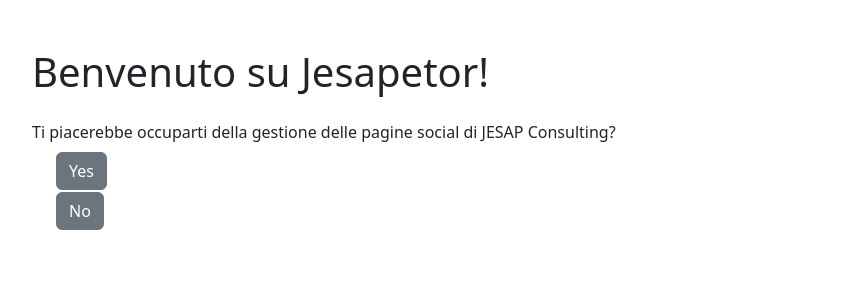
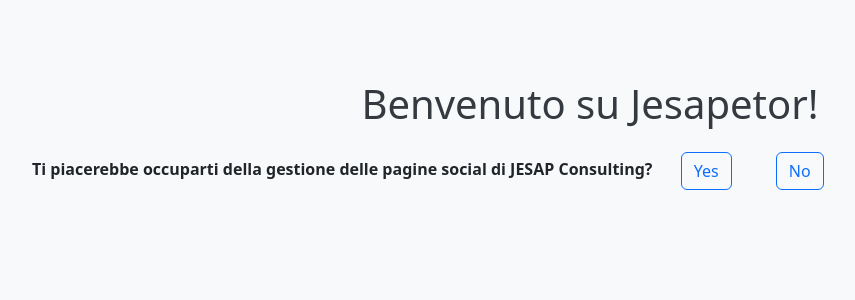
Before and after one commit to MicheleVitulli/Jesapetor, a Flask app: template templates/index.html in a window 1280 px wide. Shown: the top 300 px of the page, without its empty margins (50-905 px from the left). Run offline with Flask 3, Linux system fonts and the light colour scheme; the template is opened without the code that fills it, so the values that code supplies are empty.

Commit message:
new page

```diff
--- a/app.py
+++ b/app.py
@@ -11,7 +11,7 @@ def home():
         return jsonify({"redirect": url_for('results')})
 
     if request.method == 'GET':
-        return render_template('index.html')
+        return render_template('test.html')
 
 @app.route('/results')
 def results():
--- a/static/js/script.js
+++ b/static/js/script.js
@@ -1,21 +1,21 @@
-import { questions } from './questions.js';
-document.addEventListener('DOMContentLoaded', function () {
+import { questions } from "./questions.js";
+document.addEventListener("DOMContentLoaded", function () {
   let currentQuestionIndex = 0;
   let answersDictionary = {};
   let answerArray = [];
 
   function displayQuestion(question) {
-        const container = document.getElementById('questionContainer');
+    const container = document.getElementById("questionContainer");
     container.innerHTML = `
           <div class="mb-3">
-            <label class="form-label">${question.text}</label>
-            <div class="form-check">
+              <label class="form-label" style="font-weight: bold;">${question.text}</label>
+              <div class="form-check form-check-inline">
                   <input type="radio" class="nextQuestion btn-check" name="question${question.id}" id="option1-${question.id}" value="true" autocomplete="off">
-                <label class="btn btn-secondary" for="option1-${question.id}">Yes</label>
+                  <label class="btn btn-outline-primary" for="option1-${question.id}">Yes</label>
               </div>
-            <div class="form-check">
+              <div class="form-check form-check-inline">
                   <input type="radio" class="nextQuestion btn-check" name="question${question.id}" id="option2-${question.id}" value="false" autocomplete="off">
-                <label class="btn btn-secondary" for="option2-${question.id}">No</label>
+                  <label class="btn btn-outline-primary" for="option2-${question.id}">No</label>
               </div>
           </div>`;
     setupNextQuestion();
@@ -23,13 +23,16 @@ document.addEventListener('DOMContentLoaded', function () {
 
   function setupNextQuestion() {
     let results;
-        const nextButtons = document.querySelectorAll('.nextQuestion');
-        nextButtons.forEach(button => {
-            button.addEventListener('change', function () {
-                const answer = document.querySelector(`input[name="question${questions[currentQuestionIndex].id}"]:checked`).value === "true";
+    const nextButtons = document.querySelectorAll(".nextQuestion");
+    nextButtons.forEach((button) => {
+      button.addEventListener("change", function () {
+        const answer =
+          document.querySelector(
+            `input[name="question${questions[currentQuestionIndex].id}"]:checked`,
+          ).value === "true";
         // Dictionary operations
         answersDictionary[currentQuestionIndex] = answer;
-                console.log(answersDictionary)
+        console.log(answersDictionary);
         // Array operations
         if (answer === true) {
           var temp_array = questions[currentQuestionIndex].value_true;
@@ -53,7 +56,7 @@ document.addEventListener('DOMContentLoaded', function () {
         // end
 
         if (nextIndex !== null) {
-                    currentQuestionIndex = questions.findIndex(q => q.id === nextIndex);
+          currentQuestionIndex = questions.findIndex((q) => q.id === nextIndex);
           displayQuestion(questions[currentQuestionIndex]);
         } else {
           submitResults(results);
@@ -64,45 +67,51 @@ document.addEventListener('DOMContentLoaded', function () {
 
   function checkRisposte(anArray) {
     console.log("check risposte");
-        const count_marketing = anArray.filter(element => element === "m").length;
-        const count_bd = anArray.filter(element => element === "b").length;
-        const count_audit = anArray.filter(element => element === "a").length;
-        const count_hr = anArray.filter(element => element === "h").length;
-        const count_it = anArray.filter(element => element === "i").length;
+    const count_marketing = anArray.filter((element) => element === "m").length;
+    const count_bd = anArray.filter((element) => element === "b").length;
+    const count_audit = anArray.filter((element) => element === "a").length;
+    const count_hr = anArray.filter((element) => element === "h").length;
+    const count_it = anArray.filter((element) => element === "i").length;
 
     var results = [];
-        if (count_marketing > 2) { results.push('m'); }
-        if (count_bd > 2) { results.push('b'); }
-        if (count_audit > 2) { results.push('a'); }
-        if (count_hr > 2) { results.push('h'); }
-        if (count_it > 2) { results.push('i'); }
+    if (count_marketing > 2) {
+      results.push("m");
+    }
+    if (count_bd > 2) {
+      results.push("b");
+    }
+    if (count_audit > 2) {
+      results.push("a");
+    }
+    if (count_hr > 2) {
+      results.push("h");
+    }
+    if (count_it > 2) {
+      results.push("i");
+    }
     return results;
   }
 
   // When ready to submit the results
   function submitResults(results) {
-        fetch('/', {
-            method: 'POST',
+    fetch("/", {
+      method: "POST",
       headers: {
-                'Content-Type': 'application/json',
+        "Content-Type": "application/json",
       },
       body: JSON.stringify({ results: results }),
     })
-        .then(response => response.json()) // Assicurati che il server restituisca una risposta JSON
-        .then(data => {
+      .then((response) => response.json()) // Assicurati che il server restituisca una risposta JSON
+      .then((data) => {
         if (data.redirect) {
           // Reindirizza l'utente all'URL ricevuto dalla risposta del server
           window.location.href = data.redirect;
         }
       })
       .catch((error) => {
-            console.error('Errore:', error);
+        console.error("Errore:", error);
       });
   }
 
-
-
-
-
   displayQuestion(questions[currentQuestionIndex]);
 });
--- a/templates/index.html
+++ b/templates/index.html
@@ -1,22 +1,44 @@
-<!DOCTYPE html>
+<!doctype html>
 <html lang="it">
-
     <head>
-    <meta charset="UTF-8">
-    <meta name="viewport" content="width=device-width, initial-scale=1.0">
+        <meta charset="UTF-8" />
+        <meta name="viewport" content="width=device-width, initial-scale=1.0" />
         <title>My Flask App</title>
-    <link href="https://cdn.jsdelivr.net/npm/bootstrap@5.3.2/dist/css/bootstrap.min.css" rel="stylesheet">
+        <!-- Bootstrap CSS for styling and responsive design -->
+        <link
+            href="https://cdn.jsdelivr.net/npm/bootstrap@5.3.2/dist/css/bootstrap.min.css"
+            rel="stylesheet"
+        />
+        <!-- Custom CSS for additional styling -->
+        <style>
+            body {
+                background-color: #f8f9fa; /* Light grey background for a modern look */
+            }
+            h1 {
+                color: #343a40; /* Dark grey color for the heading for better contrast */
+            }
+            .container {
+                padding-top: 2rem; /* More breathing room at the top */
+                padding-bottom: 2rem; /* More breathing room at the bottom */
+            }
+        </style>
     </head>
 
     <body>
         <div class="container mt-5">
-        <h1 class="mb-4">Benvenuto su Jesapetor!</h1>
+            <h1 class="mb-4 text-center">Benvenuto su Jesapetor!</h1>
 
-        <div id="questionContainer"></div>
+            <div id="questionContainer">
+                <!-- Dynamic content will be loaded here -->
+            </div>
         </div>
 
+        <!-- Bootstrap Bundle with Popper for interactive components -->
         <script src="https://cdn.jsdelivr.net/npm/bootstrap@5.3.2/dist/js/bootstrap.bundle.min.js"></script>
-    <script type= "module" src="{{ url_for('static', filename='js/script.js') }}"></script>
+        <!-- Flask's way to link a script; ensure you have a script.js in your static/js folder -->
+        <script
+            type="module"
+            src="{{ url_for('static', filename='js/script.js') }}"
+        ></script>
     </body>
-
 </html>
```
Also changed, not shown: templates/test.html (added, +77 -0 lines). Lines whose indentation alone changed are shown as unchanged.
